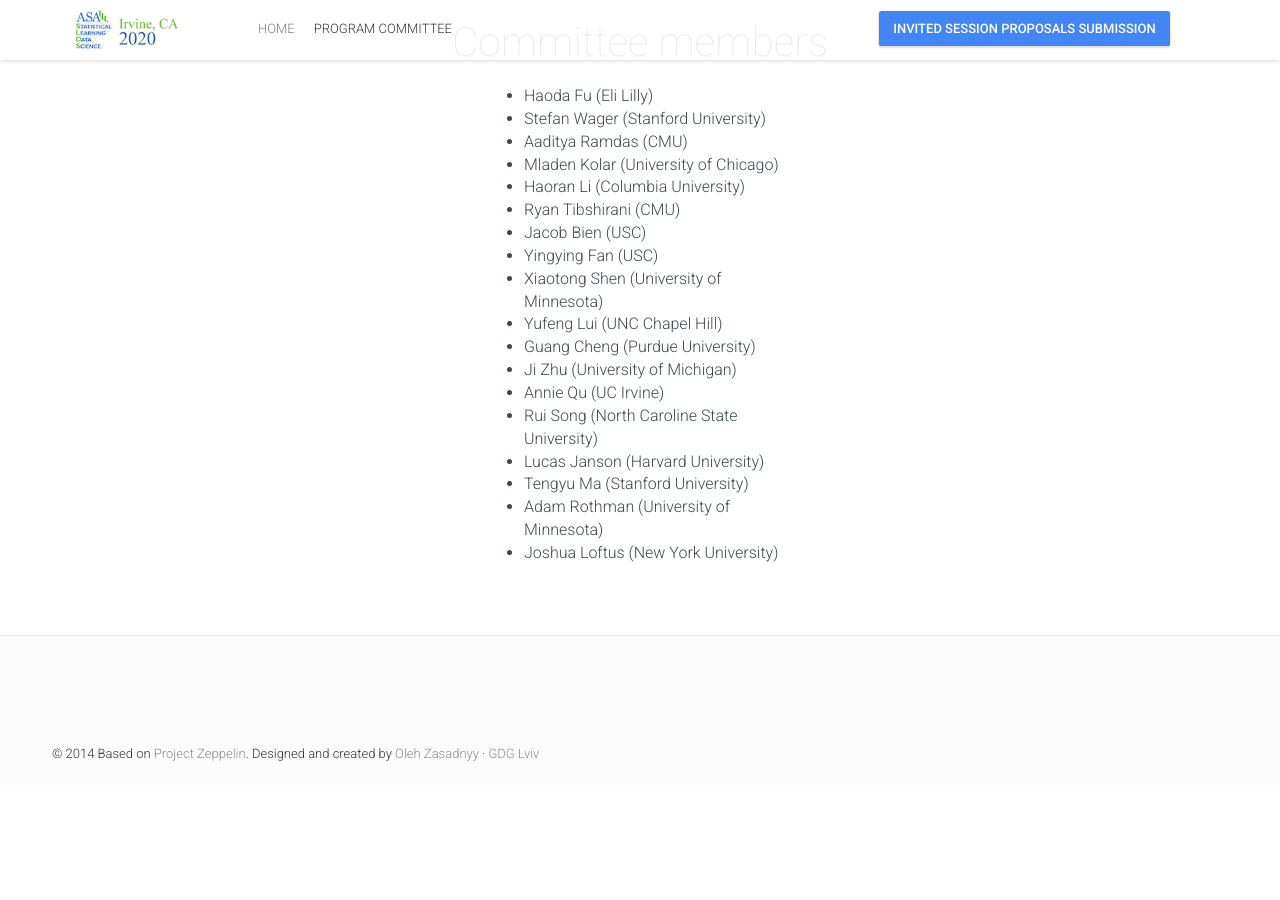
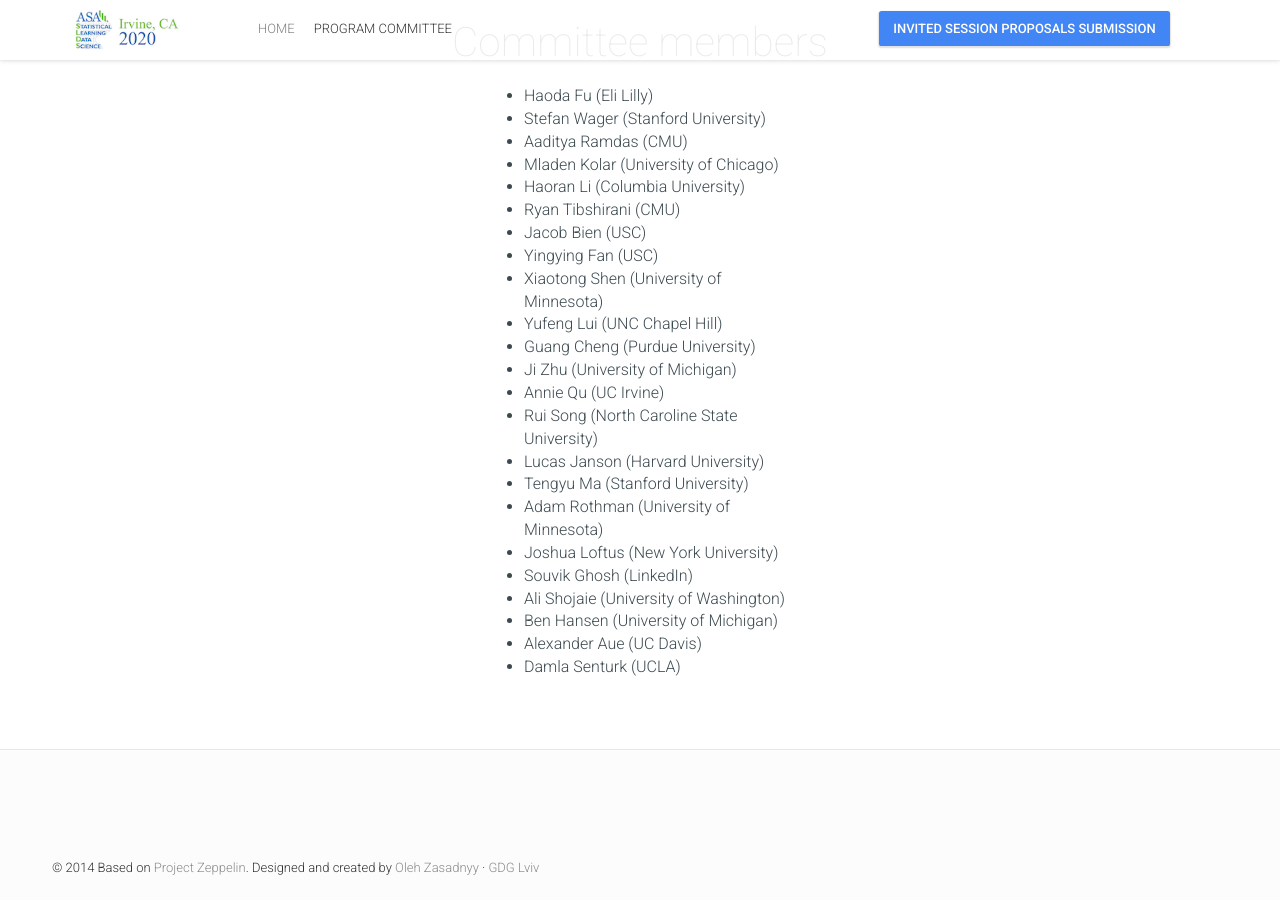
Before and after one commit to ASASLDS/SLDS2020, a Jekyll site: the page built from team.html, in a window 1280 px wide and 900 px high, scrolled down 1264 px. Built offline with Jekyll 4.4.1, drawn with Linux system fonts in a browser that asks for light colours; nearby versions of some CDN libraries; comment, search, counter and statistics services are not loaded; before the commit the page ends 2049 px from its top, so only the background shows below that.

Commit message:
Add second batch

```diff
--- a/_data/team.yml
+++ b/_data/team.yml
@@ -210,3 +210,43 @@
   subTeam: true
   url: "http://joshualoftus.com/"
   affiliation: "New York University"
+-
+  id: 24
+  name: "Souvik"
+  surname: "Ghosh"
+  title: "Scientific Committee Member"
+  subTeam: true
+  url: "https://www.linkedin.com/in/souvix/"
+  affiliation: "LinkedIn"
+-
+  id: 25
+  name: "Ali"
+  surname: "Shojaie"
+  title: "Scientific Committee Member"
+  subTeam: true
+  url: "http://faculty.washington.edu/ashojaie/"
+  affiliation: "University of Washington"
+-
+  id: 26
+  name: "Ben"
+  surname: "Hansen"
+  title: "Scientific Committee Member"
+  subTeam: true
+  url: "https://lsa.umich.edu/stats/people/faculty/bbh.html"
+  affiliation: "University of Michigan"
+-
+  id: 27
+  name: "Alexander"
+  surname: "Aue"
+  title: "Scientific Committee Member"
+  subTeam: true
+  url: "http://www.stat.ucdavis.edu/~alexaue/"
+  affiliation: "UC Davis"
+-
+  id: 28
+  name: "Damla"
+  surname: "Senturk"
+  title: "Scientific Committee Member"
+  subTeam: true
+  url: "http://dsenturk.bol.ucla.edu/"
+  affiliation: "UCLA"
```
